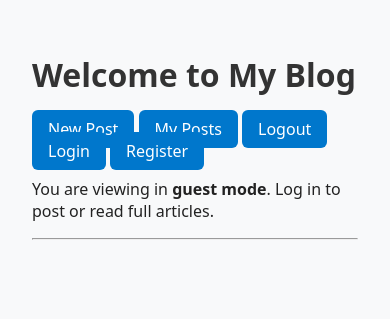
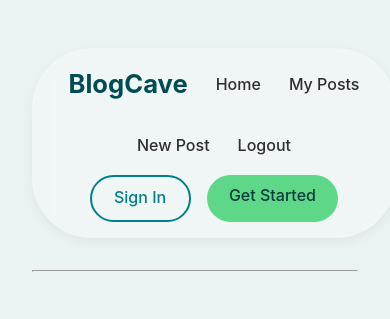
Before and after one commit to Chamodi-Karunarathne/php_blog_project, a PHP site: page / in a window 390 px wide. Shown: the top 319 px of the page. Run offline with PHP 8.4, Linux system fonts and the light colour scheme; data that the repository does not hold is empty; some libraries are stand-ins or nearby versions.

Commit message:
Refactor CSS and HTML structure for improved navbar design and responsiveness

```diff
--- a/assets/style.css
+++ b/assets/style.css
@@ -1,52 +1,156 @@
 /* ---------- General Layout ---------- */
 body {
-  font-family: system-ui, sans-serif;
+  font-family: "Inter", "Segoe UI", system-ui, sans-serif;
   margin: 0;
   padding: 2rem;
-  background: #f8f9fa;
-  color: #222;
+  background: #EBF2F2;
+  color: #1a1a1a;
+  line-height: 1.6;
 }
 
-h1, h2 {
-  color: #333;
+h1, h2, h3 {
+  color: #0f172a;
+  font-weight: 600;
+  margin-bottom: 0.75rem;
 }
 
-/* ---------- Header & Links ---------- */
+/* ---------- Links ---------- */
 a {
-  color: #0077cc;
+  color: #006d77;
   text-decoration: none;
 }
 a:hover {
   text-decoration: underline;
+  color: #004c53;
 }
 
-/* ---------- Posts ---------- */
+/* ---------- NAVBAR ---------- */
+.navbar {
+  display: flex;
+  justify-content: space-between;
+  align-items: center;
+  padding: 1rem 2rem;
+  background: rgba(255, 255, 255, 0.25);
+  backdrop-filter: blur(12px);
+  border-radius: 60px;
+  margin: 1rem auto 2rem auto;
+  width: 92%;
+  box-shadow: 0 4px 12px rgba(0, 0, 0, 0.05);
+  position: sticky;
+  top: 0;
+  z-index: 1000;
+}
+
+.nav-left {
+  display: flex;
+  align-items: center;
+  gap: 1.75rem;
+}
+
+.logo {
+  font-size: 1.6rem;
+  font-weight: 700;
+  color: #004c53;
+}
+
+.nav-link {
+  color: #2e2e2e;
+  font-weight: 500;
+  transition: color 0.2s ease;
+}
+
+.nav-link:hover {
+  color: #007f8b;
+}
+
+/* ---------- Navbar Buttons ---------- */
+.nav-right {
+  display: flex;
+  gap: 1rem;
+}
+
+.btn-outline, .btn-filled {
+  padding: 0.55rem 1.4rem;
+  border-radius: 60px;
+  text-decoration: none;
+  font-weight: 500;
+  transition: all 0.3s ease;
+}
+
+.btn-outline {
+  border: 2px solid #007f8b;
+  color: #007f8b;
+  background: transparent;
+}
+.btn-outline:hover {
+  background: #007f8b;
+  color: white;
+}
+
+.btn-filled {
+  background: #5fd788;
+  color: #043b3b;
+  border: none;
+}
+.btn-filled:hover {
+  background: #4ac479;
+  color: white;
+}
+
+/* ---------- Posts Grid ---------- */
+.posts-container {
+  display: grid;
+  grid-template-columns: repeat(auto-fit, minmax(320px, 1fr));
+  gap: 1.8rem;
+  margin-top: 1rem;
+}
+
 .post {
-  background: #fff;
-  border-radius: 10px;
+  background: #ffffff;
+  border-radius: 16px;
   padding: 1.5rem;
-  margin-bottom: 1.5rem;
-  box-shadow: 0 2px 6px rgba(0,0,0,0.08);
+  box-shadow: 0 2px 10px rgba(0,0,0,0.05);
+  transition: transform 0.2s ease, box-shadow 0.2s ease;
+}
+
+.post:hover {
+  transform: translateY(-4px);
+  box-shadow: 0 4px 14px rgba(0,0,0,0.08);
 }
 
 .post img {
-  max-width: 100%;
-  height: auto;
-  border-radius: 6px;
-  margin-top: 1rem;
+  width: 100%;
+  height: 200px;
+  object-fit: cover;
+  border-radius: 12px;
+  margin-bottom: 1rem;
 }
 
-/* ---------- Buttons ---------- */
+.post h2 {
+  font-size: 1.25rem;
+  margin-bottom: 0.4rem;
+  color: #0f172a;
+}
+
+.meta {
+  font-size: 0.9rem;
+  color: #64748b;
+  margin-bottom: 0.75rem;
+}
+
+/* ---------- Buttons (in posts) ---------- */
 button, .btn {
-  background: #0077cc;
+  background: #007f8b;
   color: white;
   border: none;
   padding: 0.5rem 1rem;
-  border-radius: 6px;
+  border-radius: 60px;
   cursor: pointer;
+  transition: background 0.3s ease;
 }
+
 button:hover, .btn:hover {
-  background: #005fa3;
+  background: #005f68;
 }
 
 /* ---------- Markdown styling ---------- */
@@ -54,7 +158,7 @@ button:hover, .btn:hover {
   margin-top: 1rem;
 }
 .markdown-content p {
-  line-height: 1.6;
+  color: #374151;
   margin: 0.5rem 0;
 }
 .markdown-content strong {
@@ -63,3 +167,18 @@ button:hover, .btn:hover {
 .markdown-content em {
   font-style: italic;
 }
+
+/* ---------- Responsive Adjustments ---------- */
+@media (max-width: 768px) {
+  .navbar {
+    flex-direction: column;
+    gap: 1rem;
+  }
+  .nav-left {
+    flex-wrap: wrap;
+    justify-content: center;
+  }
+  .posts-container {
+    grid-template-columns: 1fr;
+  }
+}
--- a/index.php
+++ b/index.php
@@ -18,25 +18,19 @@ $isLoggedIn = isset($_SESSION["user_id"]);
     <link rel="stylesheet" href="assets/style.css">
 </head>
 <body>
-<header>
-    <h1>Welcome to My Blog</h1>
+<header class="navbar">
+  <div class="nav-left">
+    <a href="index.php" class="logo">BlogCave</a>
+    <a href="index.php" class="nav-link">Home</a>
+    <a href="pages/my_posts.php" class="nav-link">My Posts</a>
+    <a href="pages/add_post.php" class="nav-link">New Post</a>
+    <a href="pages/logout.php" class="nav-link">Logout</a>
+  </div>
 
-    <div class="nav-buttons">
-        <a href="pages/add_post.php" class="btn">New Post</a>
-        <a href="pages/my_posts.php" class="btn">My Posts</a>
-        <a href="pages/logout.php" class="btn">Logout</a>
-        <?php if (!$isLoggedIn): ?>
-            <a href="pages/login.php" class="btn">Login</a>
-            <a href="pages/register.php" class="btn">Register</a>
-        <?php endif; ?>
-    </div>
-
-    <?php if ($isLoggedIn): ?>
-        <p>Logged in as <strong><?php echo htmlspecialchars($_SESSION["username"]); ?></strong>
-        (<?php echo $_SESSION["role"]; ?>)</p>
-    <?php else: ?>
-        <p>You are viewing in <strong>guest mode</strong>. Log in to post or read full articles.</p>
-    <?php endif; ?>
+  <div class="nav-right">
+    <a href="pages/login.php" class="btn-outline">Sign In</a>
+    <a href="pages/register.php" class="btn-filled">Get Started</a>
+  </div>
 </header>
 <hr>
 
```
Also changed, not shown: pages/view_post.php (+14 -1 lines).
